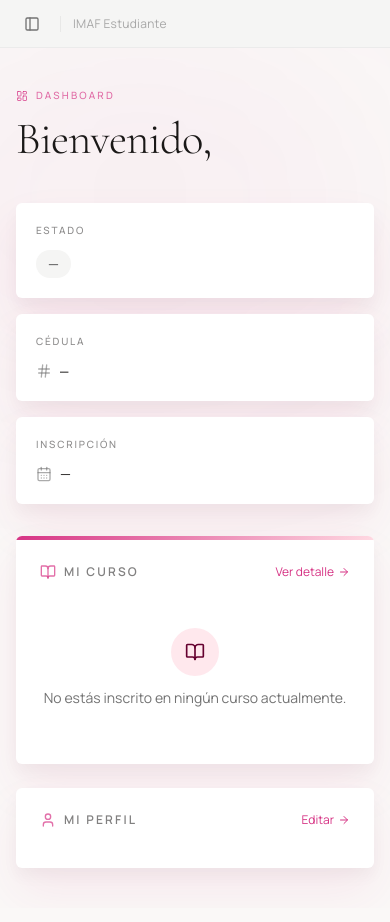
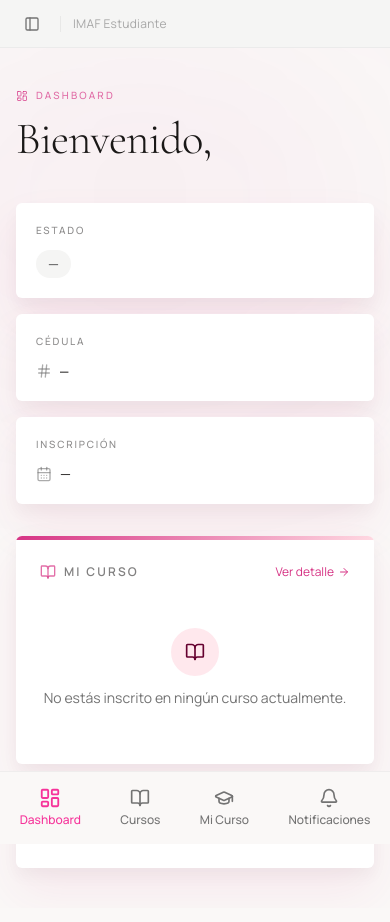
Before and after one commit to webzma/frontend-imaf, a Next.js app: page /estudiante in a window 390 px wide. Shown: the top 922 px of the page. Built offline with nearby package versions, Linux system fonts and the light colour scheme; no server answers.

Commit message:
added navbar for mobile in admin & estudiante

```diff
--- /dev/null
+++ b/app/admin/_components/MobileNavbar.tsx
@@ -0,0 +1,136 @@
+"use client";
+
+import { usePathname } from "next/navigation";
+import Link from "next/link";
+import { useState, useEffect } from "react";
+import {
+  LayoutDashboard,
+  BookOpen,
+  GraduationCap,
+  CreditCard,
+  Bell,
+} from "lucide-react";
+
+const navItems = [
+  {
+    label: "Dashboard",
+    href: "/admin",
+    icon: LayoutDashboard,
+    exact: true,
+  },
+  {
+    label: "Cursos",
+    href: "/admin/cursos",
+    icon: BookOpen,
+    exact: false,
+  },
+  {
+    label: "Profesores",
+    href: "/admin/profesores",
+    icon: GraduationCap,
+    exact: false,
+  },
+  {
+    label: "Pagos",
+    href: "/admin/pagos",
+    icon: CreditCard,
+    exact: false,
+  },
+  {
+    label: "Notificaciones",
+    href: "/admin/notificaciones",
+    icon: Bell,
+    exact: false,
+  },
+];
+
+export default function AdminMobileNavbar() {
+  const pathname = usePathname();
+  const [isMobile, setIsMobile] = useState(false);
+
+  useEffect(() => {
+    const checkMobile = () => {
+      setIsMobile(window.innerWidth < 768);
+    };
+
+    checkMobile();
+    window.addEventListener('resize', checkMobile);
+
+    return () => window.removeEventListener('resize', checkMobile);
+  }, []);
+
+  // Add padding to main content when navbar is visible
+  useEffect(() => {
+    if (isMobile) {
+      document.body.style.paddingBottom = '64px';
+    } else {
+      document.body.style.paddingBottom = '0px';
+    }
+
+    return () => {
+      document.body.style.paddingBottom = '0px';
+    };
+  }, [isMobile]);
+
+  const isActive = (href: string, exact: boolean) => {
+    if (exact) {
+      return pathname === href;
+    }
+
+    // Para coincidencias no exactas, evitar match parciales
+    if (href === "/admin/cursos" && pathname === "/admin/profesores") {
+      return false;
+    }
+    if (href === "/admin/profesores" && pathname === "/admin/cursos") {
+      return false;
+    }
+    if (href === "/admin/cursos" && pathname === "/admin/pagos") {
+      return false;
+    }
+    if (href === "/admin/pagos" && pathname === "/admin/cursos") {
+      return false;
+    }
+    if (href === "/admin/profesores" && pathname === "/admin/pagos") {
+      return false;
+    }
+    if (href === "/admin/pagos" && pathname === "/admin/profesores") {
+      return false;
+    }
+
+    return pathname.startsWith(href);
+  };
+
+  if (!isMobile) return null;
+
+  return (
+    <nav className="fixed bottom-0 left-0 right-0 bg-surface border-t border-outline-variant/30 z-50">
+      <div className="flex items-center justify-around py-2">
+        {navItems.map((item) => {
+          const active = isActive(item.href, item.exact);
+          const Icon = item.icon;
+
+          return (
+            <Link
+              key={item.href}
+              href={item.href}
+              className={`flex flex-col items-center gap-1 px-3 py-2 rounded-lg transition-all duration-200 ${
+                active
+                  ? "text-pink-500"
+                  : "text-muted-foreground hover:text-on-surface"
+              }`}
+            >
+              <Icon
+                className={`w-5 h-5 transition-all duration-200 ${
+                  active ? "scale-110" : ""
+                }`}
+              />
+              <span className="text-xs font-medium">
+                {item.label}
+              </span>
+            </Link>
+          );
+        })}
+      </div>
+    </nav>
+  );
+}
--- a/app/admin/layout.tsx
+++ b/app/admin/layout.tsx
@@ -1,4 +1,5 @@
 import AppSidebar from "./_components/Sidebar";
+import AdminMobileNavbar from "./_components/MobileNavbar";
 import {
   SidebarProvider,
   SidebarInset,
@@ -24,6 +25,7 @@ export default function AdminLayout({
             </span>
           </header>
           <div className="flex-1 min-h-screen overflow-y-auto">{children}</div>
+          <AdminMobileNavbar />
         </SidebarInset>
       </SidebarProvider>
     </TooltipProvider>
--- /dev/null
+++ b/app/estudiante/_components/MobileNavbar.tsx
@@ -0,0 +1,117 @@
+"use client";
+
+import { usePathname } from "next/navigation";
+import Link from "next/link";
+import { useState, useEffect } from "react";
+import {
+  LayoutDashboard,
+  BookOpen,
+  GraduationCap,
+  Bell,
+} from "lucide-react";
+
+const navItems = [
+  {
+    label: "Dashboard",
+    href: "/estudiante",
+    icon: LayoutDashboard,
+    exact: true,
+  },
+  {
+    label: "Cursos",
+    href: "/estudiante/cursos",
+    icon: BookOpen,
+    exact: false,
+  },
+  {
+    label: "Mi Curso",
+    href: "/estudiante/curso",
+    icon: GraduationCap,
+    exact: false,
+  },
+  {
+    label: "Notificaciones",
+    href: "/estudiante/notificaciones",
+    icon: Bell,
+    exact: false,
+  },
+];
+
+export default function MobileNavbar() {
+  const pathname = usePathname();
+  const [isMobile, setIsMobile] = useState(false);
+
+  useEffect(() => {
+    const checkMobile = () => {
+      setIsMobile(window.innerWidth < 768);
+    };
+
+    checkMobile();
+    window.addEventListener('resize', checkMobile);
+
+    return () => window.removeEventListener('resize', checkMobile);
+  }, []);
+
+  // Add padding to main content when navbar is visible
+  useEffect(() => {
+    if (isMobile) {
+      document.body.style.paddingBottom = '64px';
+    } else {
+      document.body.style.paddingBottom = '0px';
+    }
+
+    return () => {
+      document.body.style.paddingBottom = '0px';
+    };
+  }, [isMobile]);
+
+  const isActive = (href: string, exact: boolean) => {
+  if (exact) {
+    return pathname === href;
+  }
+
+  // For non-exact matches, ensure we don't match partial paths
+  if (href === "/estudiante/cursos" && pathname === "/estudiante/curso") {
+    return false;
+  }
+  if (href === "/estudiante/curso" && pathname === "/estudiante/cursos") {
+    return false;
+  }
+
+  return pathname.startsWith(href);
+};
+
+  if (!isMobile) return null;
+
+  return (
+    <nav className="fixed bottom-0 left-0 right-0 bg-surface border-t border-outline-variant/30 z-50">
+      <div className="flex items-center justify-around py-2">
+        {navItems.map((item) => {
+          const active = isActive(item.href, item.exact);
+          const Icon = item.icon;
+
+          return (
+            <Link
+              key={item.href}
+              href={item.href}
+              className={`flex flex-col items-center gap-1 px-3 py-2 rounded-lg transition-all duration-200 ${
+                active
+                  ? "text-pink-500"
+                  : "text-muted-foreground hover:text-on-surface"
+              }`}
+            >
+              <Icon
+                className={`w-5 h-5 transition-all duration-200 ${
+                  active ? "scale-110" : ""
+                }`}
+              />
+              <span className="text-xs font-medium">
+                {item.label}
+              </span>
+            </Link>
+          );
+        })}
+      </div>
+    </nav>
+  );
+}
--- a/app/estudiante/layout.tsx
+++ b/app/estudiante/layout.tsx
@@ -1,4 +1,5 @@
 import EstudianteSidebar from "./_components/Sidebar";
+import MobileNavbar from "./_components/MobileNavbar";
 import {
   SidebarProvider,
   SidebarInset,
@@ -24,6 +25,7 @@ export default function EstudianteLayout({
             </span>
           </header>
           <div className="flex-1 min-h-screen overflow-y-auto">{children}</div>
+          <MobileNavbar />
         </SidebarInset>
       </SidebarProvider>
     </TooltipProvider>
```
